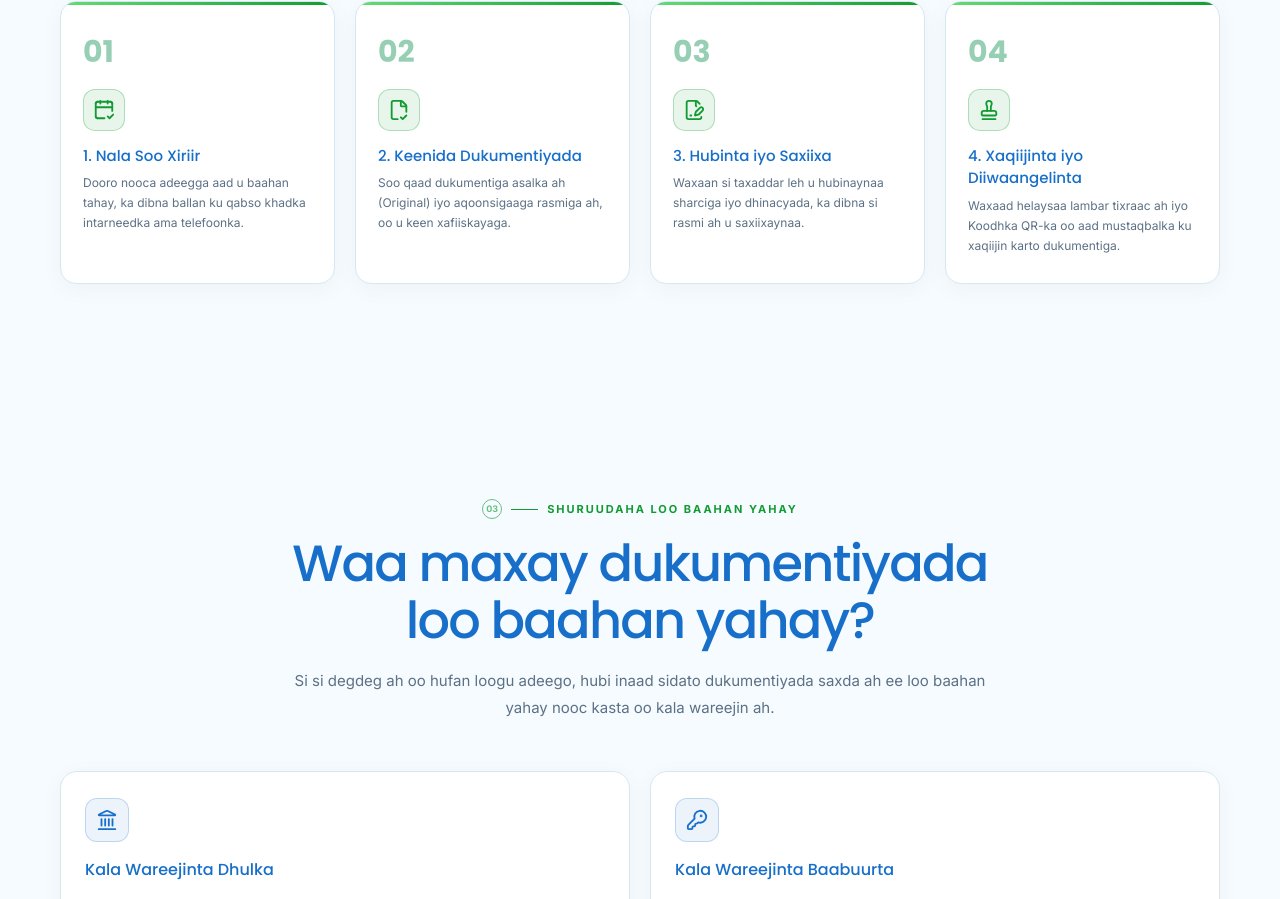
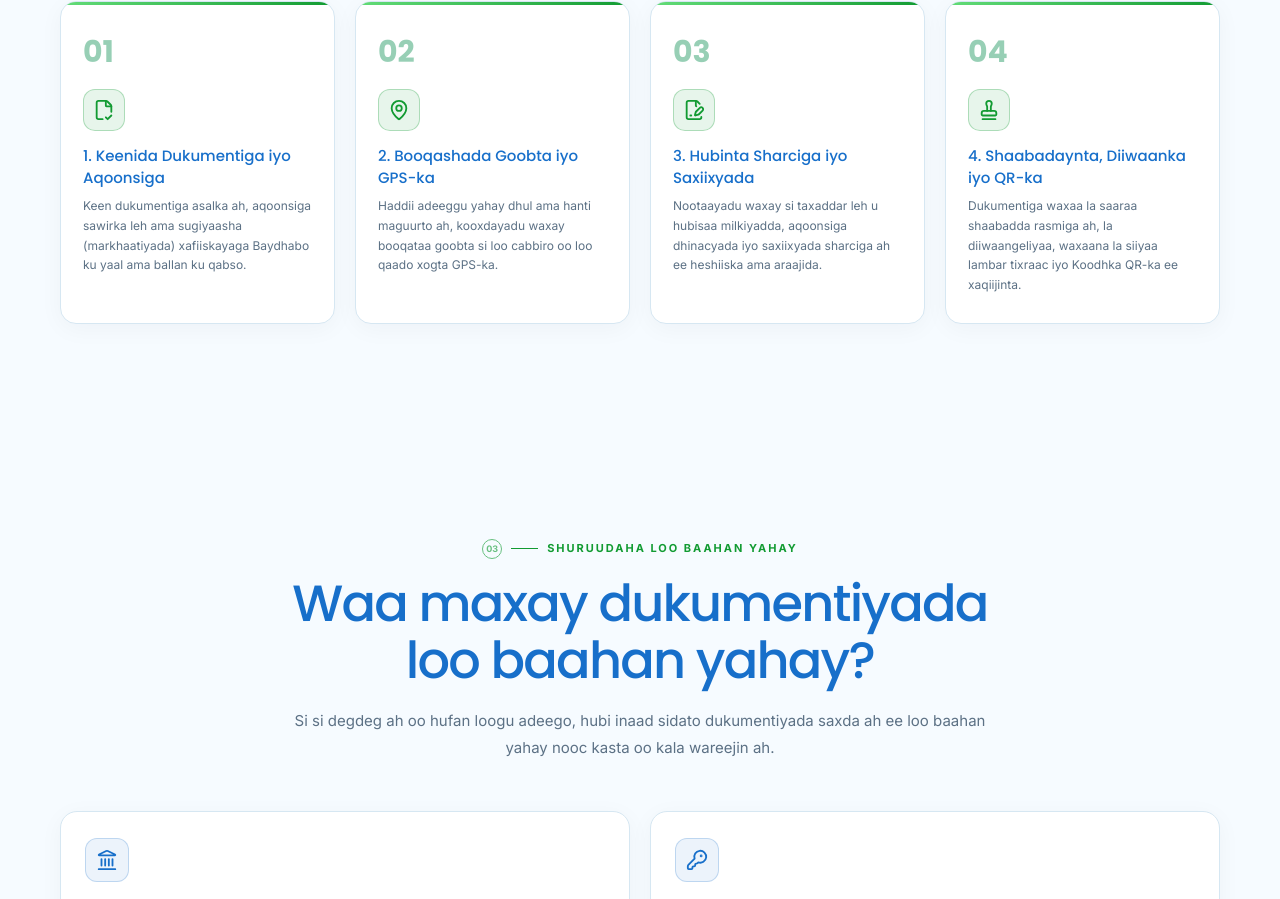
Before and after one commit to marwaaz-nm/marwaazpn, a Next.js app: page / in a window 1280 px wide. Shown: the part 3682-4581 px from the top of the page. Built offline with nearby package versions, Linux system fonts and the light colour scheme.

Commit message:
Update 4-step workflow to match real notary operations

```diff
--- a/app/page.tsx
+++ b/app/page.tsx
@@ -59,10 +59,10 @@ const reasons: { title: string; description: string; icon: LucideIcon }[] = [
 ];
 
 const steps: { title: string; description: string; icon: LucideIcon }[] = [
-  { title: "1. Nala Soo Xiriir", description: "Dooro nooca adeegga aad u baahan tahay, ka dibna ballan ku qabso khadka intarneedka ama telefoonka.", icon: CalendarCheck2 },
-  { title: "2. Keenida Dukumentiyada", description: "Soo qaad dukumentiga asalka ah (Original) iyo aqoonsigaaga rasmiga ah, oo u keen xafiiskayaga.", icon: FileCheck2 },
-  { title: "3. Hubinta iyo Saxiixa", description: "Waxaan si taxaddar leh u hubinaynaa sharciga iyo dhinacyada, ka dibna si rasmi ah u saxiixaynaa.", icon: FileSignature },
-  { title: "4. Xaqiijinta iyo Diiwaangelinta", description: "Waxaad helaysaa lambar tixraac ah iyo Koodhka QR-ka oo aad mustaqbalka ku xaqiijin karto dukumentiga.", icon: Stamp },
+  { title: "1. Keenida Dukumentiga iyo Aqoonsiga", description: "Keen dukumentiga asalka ah, aqoonsiga sawirka leh ama sugiyaasha (markhaatiyada) xafiiskayaga Baydhabo ku yaal ama ballan ku qabso.", icon: FileCheck2 },
+  { title: "2. Booqashada Goobta iyo GPS-ka", description: "Haddii adeeggu yahay dhul ama hanti maguurto ah, kooxdayadu waxay booqataa goobta si loo cabbiro oo loo qaado xogta GPS-ka.", icon: MapPin },
+  { title: "3. Hubinta Sharciga iyo Saxiixyada", description: "Nootaayadu waxay si taxaddar leh u hubisaa milkiyadda, aqoonsiga dhinacyada iyo saxiixyada sharciga ah ee heshiiska ama araajida.", icon: FileSignature },
+  { title: "4. Shaabadaynta, Diiwaanka iyo QR-ka", description: "Dukumentiga waxaa la saaraa shaabadda rasmiga ah, la diiwaangeliyaa, waxaana la siiyaa lambar tixraac iyo Koodhka QR-ka ee xaqiijinta.", icon: Stamp },
 ];
 
 const faqs = [
```
